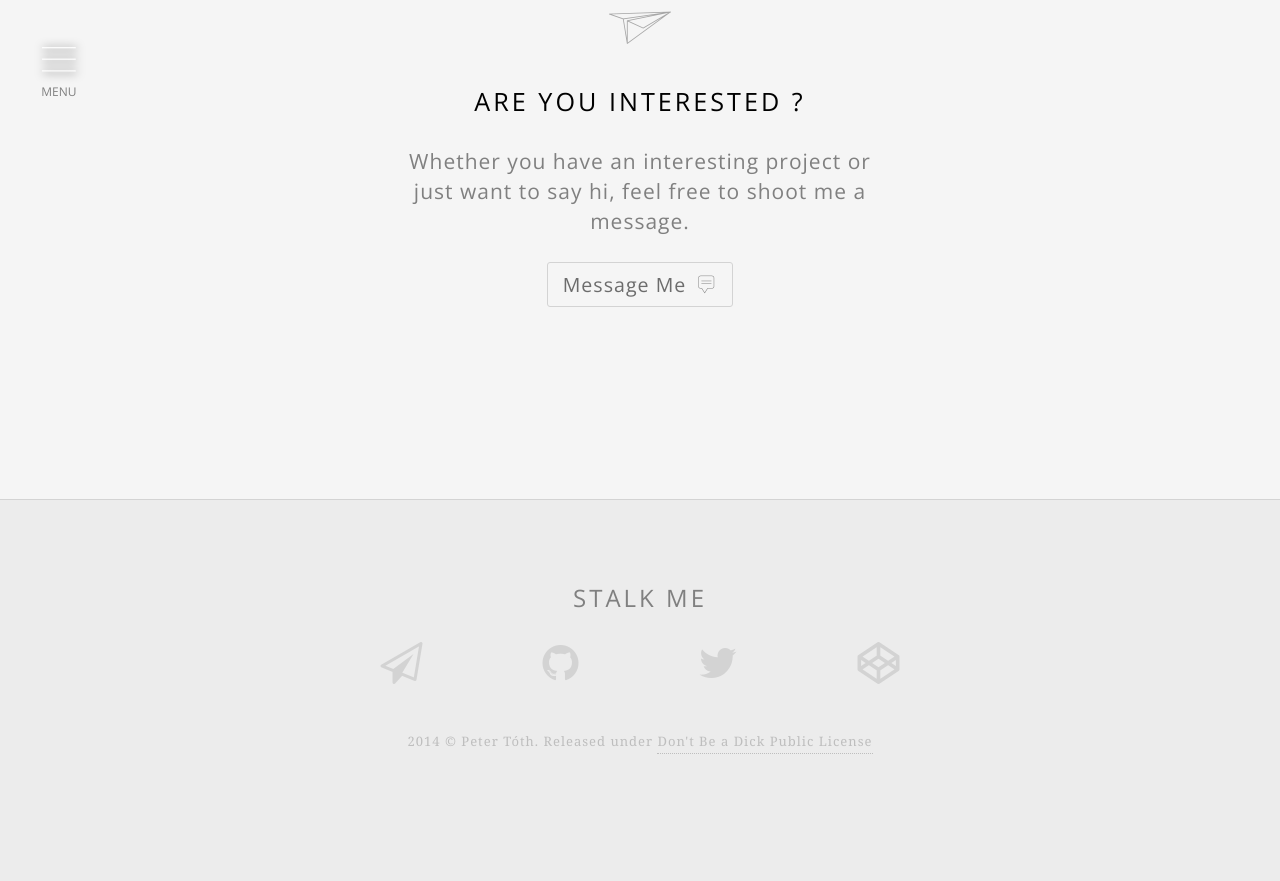
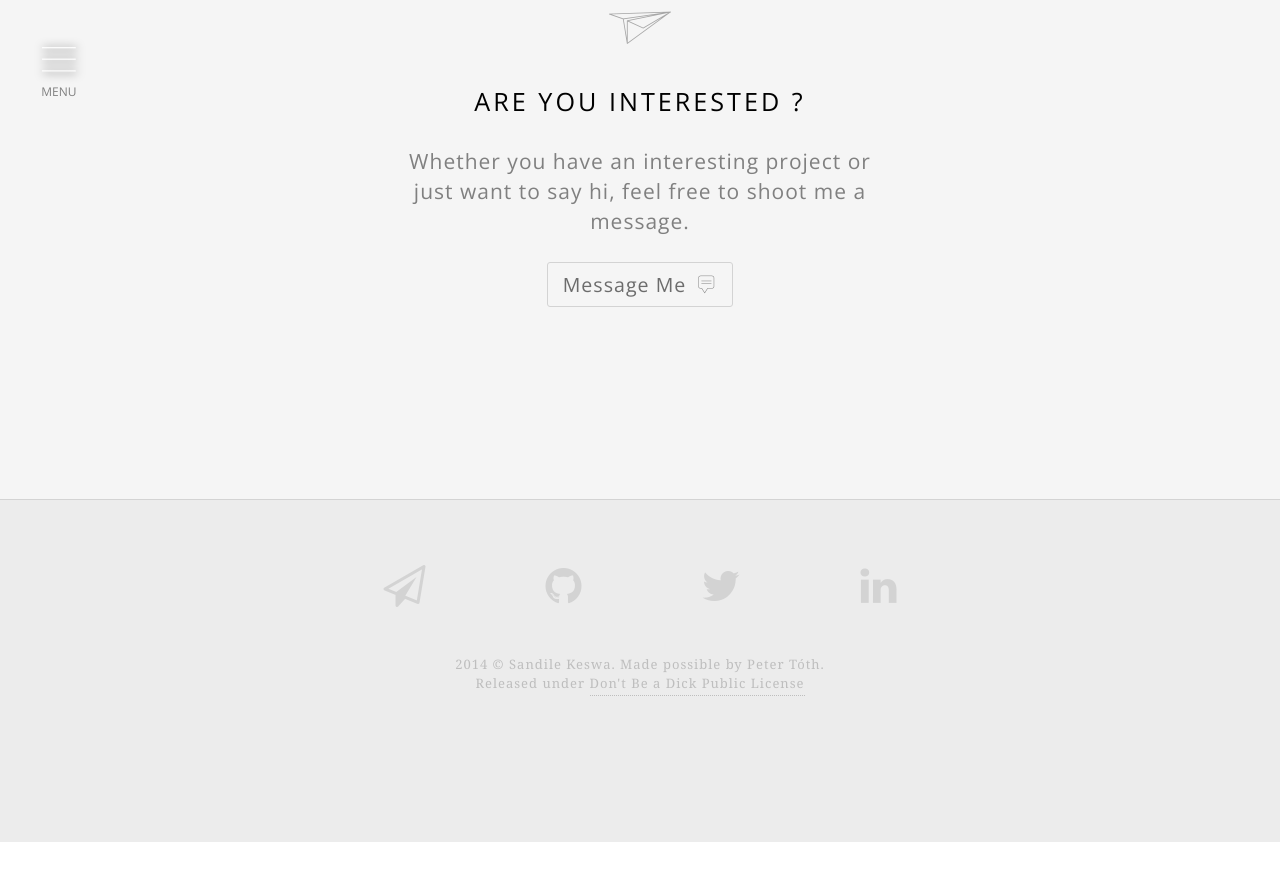
Before and after one commit to skeswa/skeswa.github.io, a Jekyll site: the page built from index.html, in a window 1280 px wide and 900 px high, scrolled down 3780 px. Shown: the top 881 px of the window. Built offline with Jekyll 4.4.1, drawn with Linux system fonts in a browser that asks for light colours; nearby versions of some CDN libraries; after the commit the page ends 4622 px from its top, so only the background shows below that.

Commit message:
footer changes

```diff
--- a/_includes/footer.html
+++ b/_includes/footer.html
@@ -1,42 +1,40 @@
 <section id="footer">
   <div class="container">
-    <h3>Stalk me</h3>
-
     <ul>
       <li class="email">
-        <a href="mailto:peter@petertoth.me">
+        <a href="mailto:me@sandile.io">
           <i class="fa fa-paper-plane-o"></i>
           <p>
-            peter@petertoth.me
+            me@sandile.io
           </p>
         </a>
       </li>
 
       <li class="github">
-        <a href="https://github.com/petertoth">
+        <a href="https://github.com/skeswa">
           <i class="fa fa-github"></i>
           <p>GitHub</p>
         </a>
       </li>
 
       <li class="twitter">
-        <a href="https://twitter.com/yednorozec">
+        <a href="https://twitter.com/skeswa">
           <i class="fa fa-twitter"></i>
           <p>Twitter</p>
         </a>
       </li>
 
-      <li class="codepen">
-        <a href="http://codepen.io/petertoth/">
-          <i class="fa fa-codepen"></i>
-          <p>Codepen</p>
+      <li class="linkedin">
+        <a href="http://linkedin.com/in/skeswa">
+          <i class="fa fa-linkedin"></i>
+          <p>LinkedIn</p>
         </a>
       </li>
     </ul>
 
     <div class="license">
-      {{ site.time | date: '%Y' }} © Peter Tóth.
-      Released under
+      {{ site.time | date: '%Y' }} © Sandile Keswa. Made possible by Peter Tóth.
+      <br>Released under
       <a href="http://www.dbad-license.org/">Don't Be a Dick Public License</a>
     </div>
 
```
